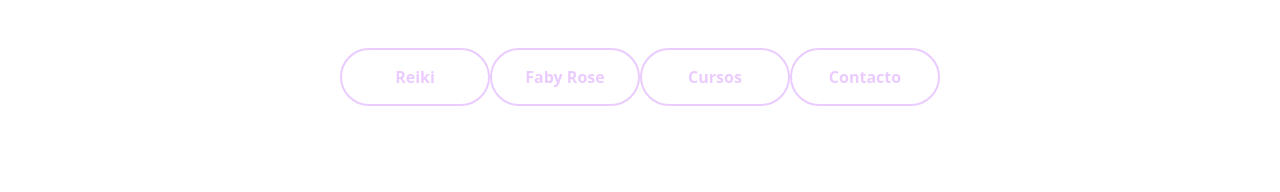
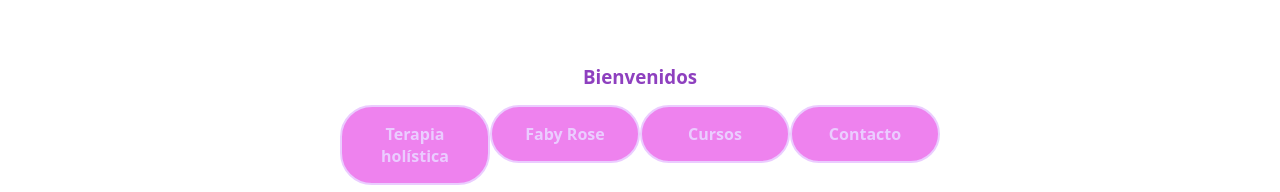
Before and after one commit to BodemanBoris/profesion-fabyrose.github.io, a React (Vite) app: page / in a window 1280 px wide. Shown: the part 752-944 px from the top of the page. Built offline with nearby package versions, Linux system fonts and the light colour scheme.

Commit message:
trabajando sobre el menu despleglable

```diff
--- a/src/Components/NavMenu/NavMenu.css
+++ b/src/Components/NavMenu/NavMenu.css
@@ -4,12 +4,46 @@
   z-index: 998;
   height: auto;
 }
+.menu__label {
+  position: fixed;
+  padding: 0.5rem;
+  right: 30px;
+  bottom: 30px;
+  z-index: 998;
+  background-color: blueviolet;
+  width: 100px;
+  text-align: center;
+  padding: 0.5rem;
+  border-radius: 0.5rem;
+  border: 3px solid blueviolet;
+  cursor: pointer;
+  transition: background-color 0.3s ease, color 0.3s ease;
+}
+
+.menu__check {
+  display: none;
+}
+.menu__label ~ .menu__check:checked ~ .ul__container {
+  display: none;
+}
+
+.menu__label:hover {
+  background-color: rgb(85, 0, 164);
+  color: white;
+}
 
 .ul__container {
   border-radius: 1rem;
   display: flex;
-  flex-wrap: wrap;
+  flex-direction: column;
   justify-content: center;
+  position: fixed;
+  z-index: 997;
+  top: 0;
+  right: 0;
+  background-color: rgb(154, 154, 154);
+  width: 100%;
+  height: 100vh;
 }
 .list__item {
   padding: 0.3rem;
@@ -23,6 +57,7 @@
   border: 2px solid var(--colorClaro);
   border-radius: 2rem;
   cursor: pointer;
+  background-color: violet;
 }
 
 .link__item:hover {
@@ -34,12 +69,29 @@
     width: 768px;
     position: static;
   }
+  .menu__label {
+    display: none;
+  }
+  .menu__label ~ .menu__check:checked ~ .ul__container {
+    display: inline-flex;
+  }
   .ul__container {
+    position: static;
     display: flex;
+    flex-direction: row;
+    width: auto;
+    height: auto;
     margin: 0;
     background-color: transparent;
     justify-content: center;
   }
+
+  /*  .ul__container {
+  border-radius: 1rem;
+  display: flex;
+  flex-wrap: wrap;
+  justify-content: center;
+} */
 
   .list__item {
     padding: 0;
--- a/src/Components/NavMenu/NavMenu.jsx
+++ b/src/Components/NavMenu/NavMenu.jsx
@@ -1,24 +1,22 @@
 import "./NavMenu.css";
-
-/* import React, { useState, useEffect } from "react";
-
-useEffect(() => {
-  function handleResize() {
-    if (window.innerWidth > 768) {
-      setClicked(false);
-    }
-  }
-  window.addEventListener("resize", handleResize);
-  return () => window.removeEventListener("resize", handleResize);
-}, []); */
 
 const NavMenu = () => {
   return (
     <nav className="nav__container">
+      <label htmlFor="menu__check" className="menu__label">
+        Menú 📒
+      </label>
+      <input
+        type="checkbox"
+        name="menu"
+        id="menu__check"
+        className="menu__check"
+      />
+      <h3>Bienvenidos</h3>
       <ul className={`ul__container`}>
         <li className="list__item">
           <a className="link__item" href="#reiki">
-            Reiki
+            Terapia holística
           </a>
         </li>
         <li className="list__item">
--- a/src/Components/WhatsAppBtn/WhatsAppBtn.css
+++ b/src/Components/WhatsAppBtn/WhatsAppBtn.css
@@ -6,7 +6,7 @@
   border-radius: 50%;
   border: 2px solid var(--colorOscuro);
   background-color: var(--colorClaro);
-  z-index: 250;
+  z-index: 998;
 }
 
 .whatsapp__btn {
```
